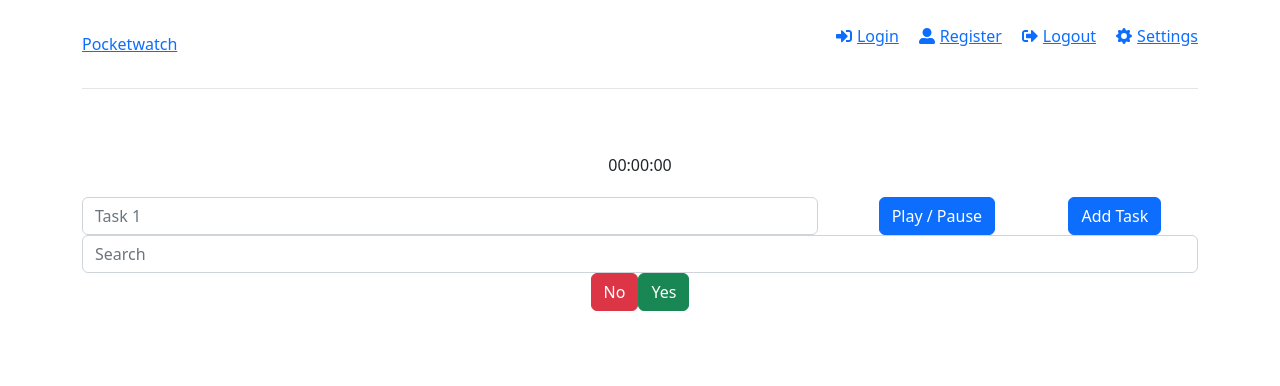
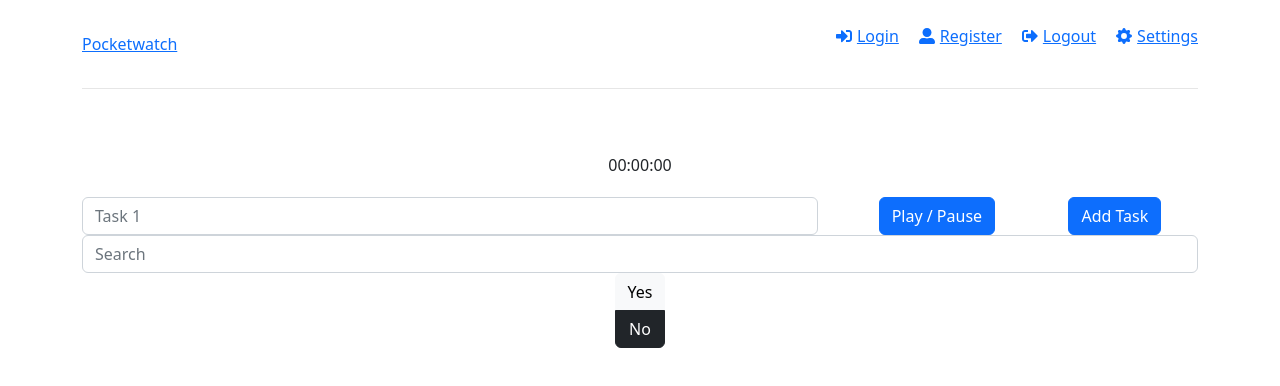
Before and after one commit to constellationz/pocketwatch, a React (Create React App) app in the folder frontend/: page / in a window 1280 px wide. Shown: the top 386 px of the page. Built offline with nearby package versions, Linux system fonts and the light colour scheme.

Commit message:
Change modal button colors and put them in a vertical button group

```diff
--- a/frontend/src/components/ModalButtons.js
+++ b/frontend/src/components/ModalButtons.js
@@ -1,11 +1,12 @@
 import Button from 'react-bootstrap/Button';
+import ButtonGroup from 'react-bootstrap/ButtonGroup';
 
 const ModalButtons = (props) => {
   return (
-    <div className="d-flex justify-content-center">
-      <Button variant="danger">{props.dangerText}</Button>
-      <Button variant="success">{props.successText}</Button>
-    </div>
+    <ButtonGroup vertical>
+      <Button variant="light">{props.successText}</Button>
+      <Button variant="dark">{props.dangerText}</Button>
+    </ButtonGroup>
   );
 };
 
```
